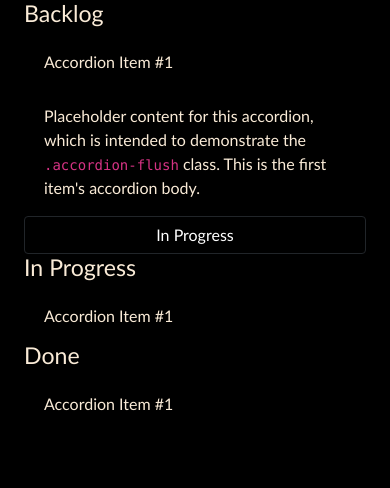
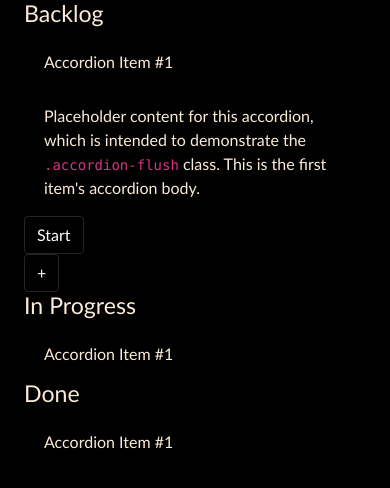
Before and after one commit to JustAnotherN3rd/kanban-webapp, a Flask app: page / in a window 390 px wide, after a click on "Accordion Item #1". Shown: the top 488 px of the page. Run offline with Flask 2, Linux system fonts and the light colour scheme.

Commit message:
buttons added on ondex

```diff
--- a/app.py
+++ b/app.py
@@ -8,4 +8,4 @@ app = Flask(__name__)
 
 @app.route("/")
 def index():
-    return render_template("index.html")
+    return render_template("index.html",task=1)
--- a/templates/index.html
+++ b/templates/index.html
@@ -16,9 +16,18 @@
                         </h2>
                         <div id="flush-collapseOne1" class="accordion-collapse collapse" aria-labelledby="flush-headingOne1" data-bs-parent="#accordionFlushExample1">
                             <div class="accordion-body">Placeholder content for this accordion, which is intended to demonstrate the <code>.accordion-flush</code> class. This is the first item's accordion body.</div>
-                        <div class="d-grid gap-2 d-md-flex justify-content-md-end"><button class="btn btn-dark">In Progress</button></div>
+                            <div class="d-grid gap-2 d-md-flex justify-content-md-end">
+                                <form method="post" action="/start_task">
+                                    <input type="hidden" name="start" id="{{ task.id }}">
+                                    <button type="submit" class="btn btn-dark">Start</button>
+                                </form>
                             </div>
                         </div>
+                    </div>
+                </div>
+
+                <div>
+                    <a class="btn btn-dark" role="button" aria-disabled="true"> + </a>
                 </div>
             </div>
         </div>
@@ -35,7 +44,12 @@
                         </h2>
                         <div id="flush-collapseOne2" class="accordion-collapse collapse" aria-labelledby="flush-headingOne2" data-bs-parent="#accordionFlushExample2">
                             <div class="accordion-body">Placeholder content for this accordion, which is intended to demonstrate the <code>.accordion-flush</code> class. This is the first item's accordion body.</div>
-                        <div class="d-grid gap-2 d-md-flex justify-content-md-end"><button class="btn btn-dark">Done</button></div>
+                            <div class="d-grid gap-2 d-md-flex justify-content-md-end">
+                                <form method="post" action="/finish_task">
+                                    <input type="hidden" name="finish" id="{{ task.id }}">
+                                    <button type="submit" class="btn btn-dark">Finish</button>
+                                </form>
+                            </div>
                         </div>
                     </div>
                 </div>
@@ -54,7 +68,12 @@
                         </h2>
                         <div id="flush-collapseOne3" class="accordion-collapse collapse" aria-labelledby="flush-headingOne3" data-bs-parent="#accordionFlushExample3">
                             <div class="accordion-body">Placeholder content for this accordion, which is intended to demonstrate the <code>.accordion-flush</code> class. This is the first item's accordion body.</div>
-                        <div class="d-grid gap-2 d-md-flex justify-content-md-end"><button class="btn btn-dark">Delete</button></div>
+                            <div class="d-grid gap-2 d-md-flex justify-content-md-end">
+                                <form method="post" action="/delete_task">
+                                    <input type="hidden" name="delete" id="{{ task.id }}">
+                                    <button type="submit" class="btn btn-dark">Delete</button>
+                                </form>
+                            </div>
                         </div>
                     </div>
                 </div>
```
Lines whose indentation alone changed are shown as unchanged.
